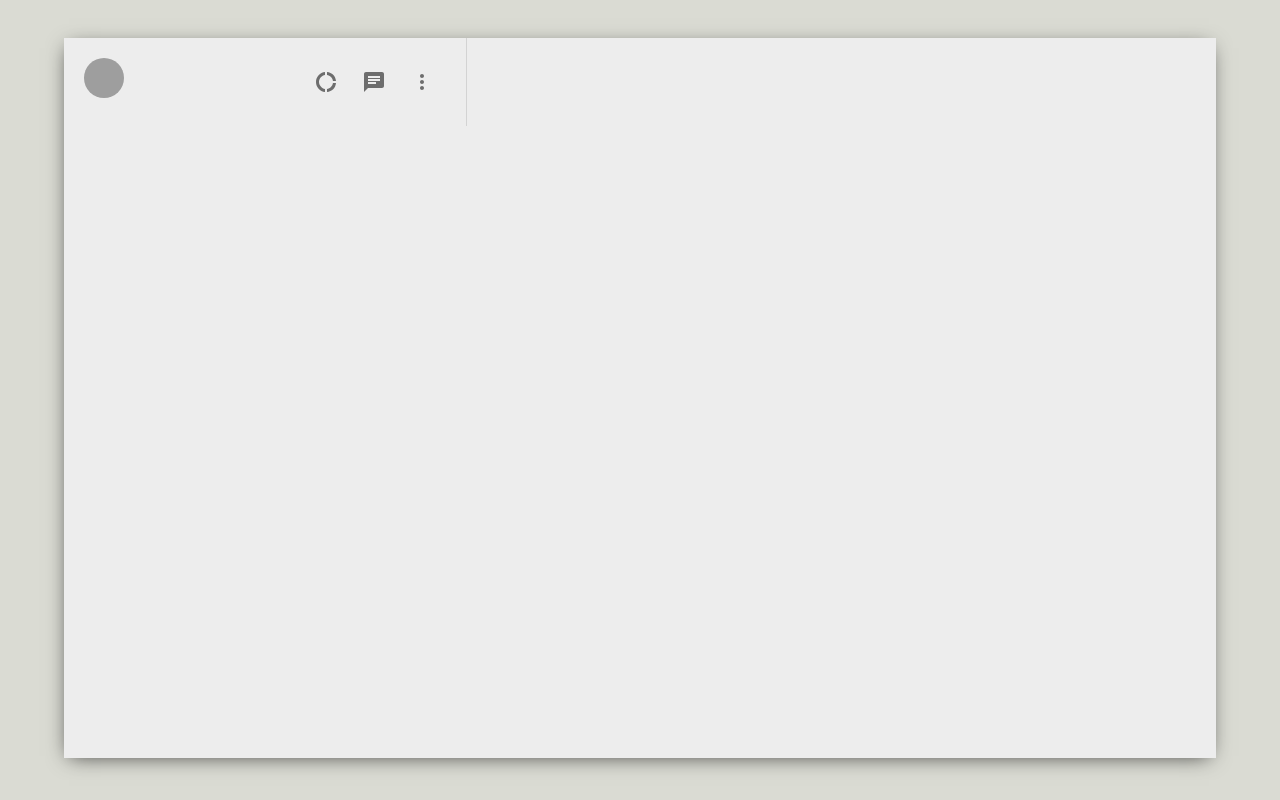
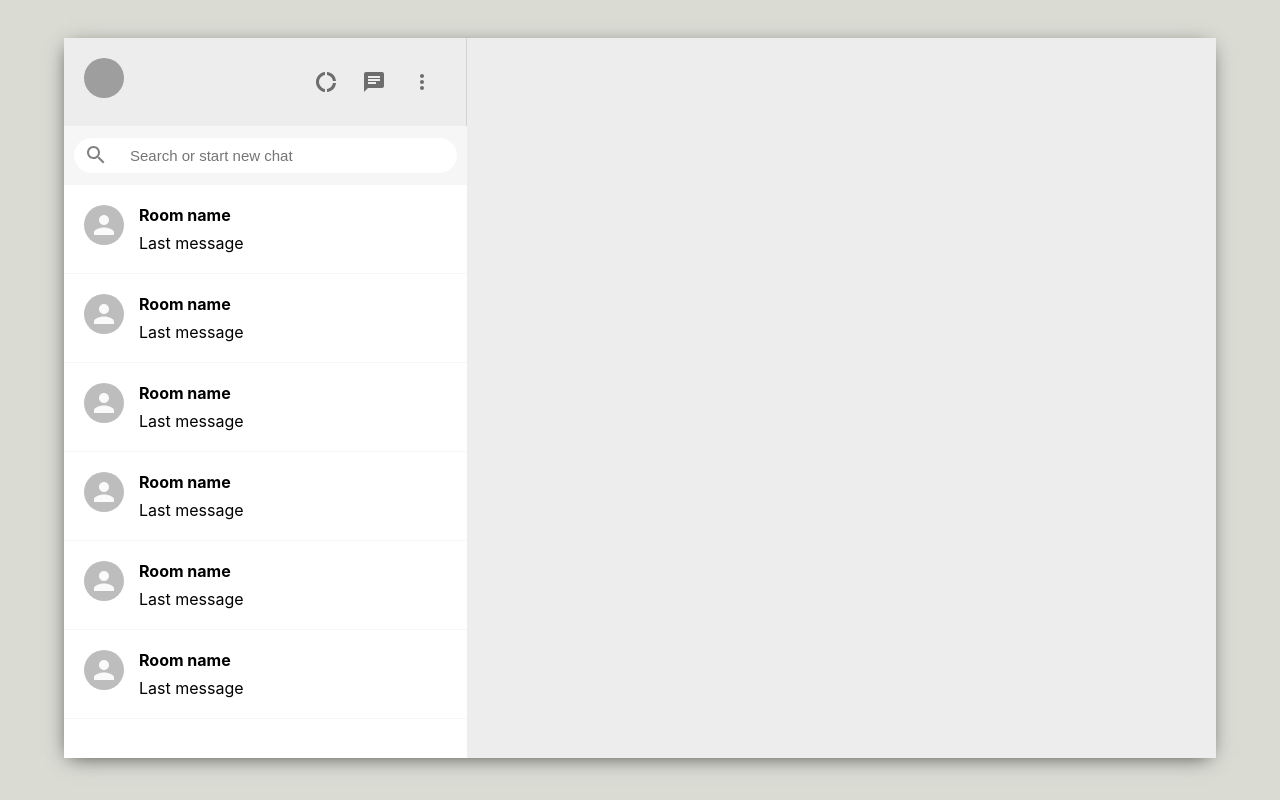
Before and after one commit to danish45007/nutsapp-, a React (Create React App) app in the folder client/: page / in a window 1280 px wide. Built offline with nearby package versions, Linux system fonts and the light colour scheme; grey boxes are pictures that could not be loaded; the HTML template or start-up script is replaced by a standard one.

Commit message:
SidebarChat component added

```diff
--- a/client/src/Components/Sidebar/Sidebar.css
+++ b/client/src/Components/Sidebar/Sidebar.css
@@ -18,7 +18,43 @@
 	min-width: 10vw;
 }
 
-.sidebar__headerRight > .MuiSVgIcon-root {
+.sidebar__headerRight > .MuiSvgIcon-root {
 	margin-right: 2vw;
 	font-size: 24px !important;
 }
+
+.sidebar__search {
+	display: flex;
+	align-items: center;
+	background-color: #f6f6f6;
+	height: 39px;
+	padding: 10px;
+}
+
+.sidebar__searchcontainer {
+	display: flex;
+	align-items: center;
+	background-color: white;
+	width: 100%;
+	height: 35px;
+	border-radius: 20px;
+}
+
+.sidebar__searchcontainer > .MuiSvgIcon-root {
+	color: gray;
+	padding: 10px;
+}
+
+.search {
+	border-width: 0px;
+	border: none;
+	outline: none;
+	font-size: 15px;
+	margin-left: 10px;
+}
+
+.sidebar__chat {
+	flex: 1;
+	background-color: white;
+	overflow: scroll;
+}
--- a/client/src/Components/Sidebar/Sidebar.js
+++ b/client/src/Components/Sidebar/Sidebar.js
@@ -2,8 +2,10 @@ import React from 'react'
 import ChatIcon from '@material-ui/icons/Chat';
 import DonutLargeIcon from '@material-ui/icons/DonutLarge';
 import MoreVertIcon from '@material-ui/icons/MoreVert';
-import { Avatar,IconButton } from "@material-ui/core"
+import SearchIcon from '@material-ui/icons/Search';
+import { Avatar, IconButton } from "@material-ui/core"
 import "./Sidebar.css"
+import SidebarChat from '../SidebarChat/SidebarChat';
 
 function Sidebar() {
     return (
@@ -22,6 +24,24 @@ function Sidebar() {
                     </IconButton>
                 </div>
             </div>
+            <div className="sidebar__search">
+                <div className="sidebar__searchcontainer">
+                    <SearchIcon />
+                    <input
+                        className="search"
+                        placeholder="Search or start new chat"
+                        type="text"
+                    />
+                </div>
+            </div>
+            <div className="sidebar__chat">
+                <SidebarChat />
+                <SidebarChat />
+                <SidebarChat />
+                <SidebarChat />
+                <SidebarChat />
+                <SidebarChat />
+            </div>
         </div>
     )
 }
--- /dev/null
+++ b/client/src/Components/SidebarChat/SidebarChat.css
@@ -0,0 +1,19 @@
+.sidebarChat {
+	display: flex;
+	cursor: pointer;
+	border-bottom: 1px solid #f6f6f6;
+	padding: 20px;
+}
+
+.sidebarChat:hover {
+	background-color: #ebebeb;
+}
+
+.sidebarChat___info {
+	margin-left: 15px;
+}
+
+.sidebarChat___info > h2 {
+	font-size: 16px;
+	margin-bottom: 8px;
+}
--- /dev/null
+++ b/client/src/Components/SidebarChat/SidebarChat.js
@@ -0,0 +1,17 @@
+import React from 'react'
+import { Avatar } from "@material-ui/core"
+import "./SidebarChat.css"
+
+function SidebarChat() {
+    return (
+        <div className="sidebarChat">
+            <Avatar />
+            <div className="sidebarChat___info">
+                <h2>Room name</h2>
+                <p>Last message</p>
+            </div>
+        </div>
+    )
+}
+
+export default SidebarChat
```
